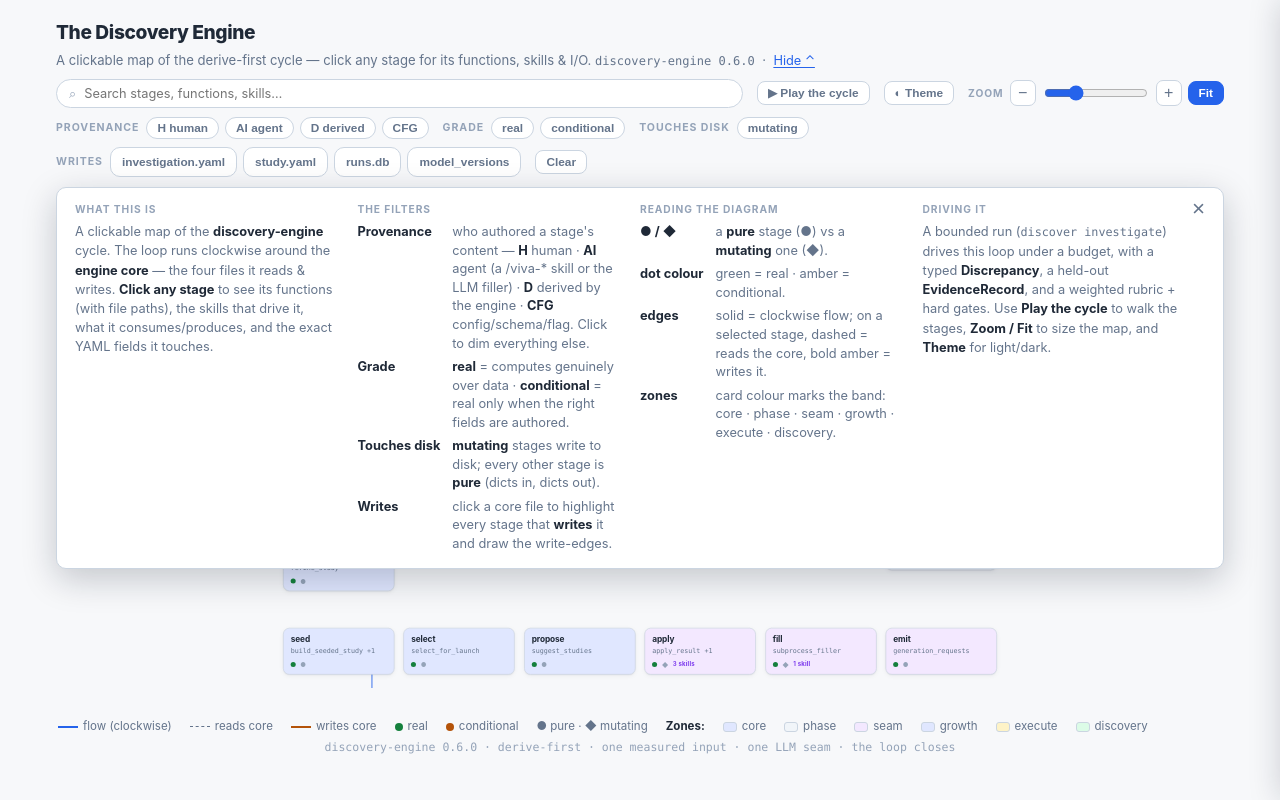
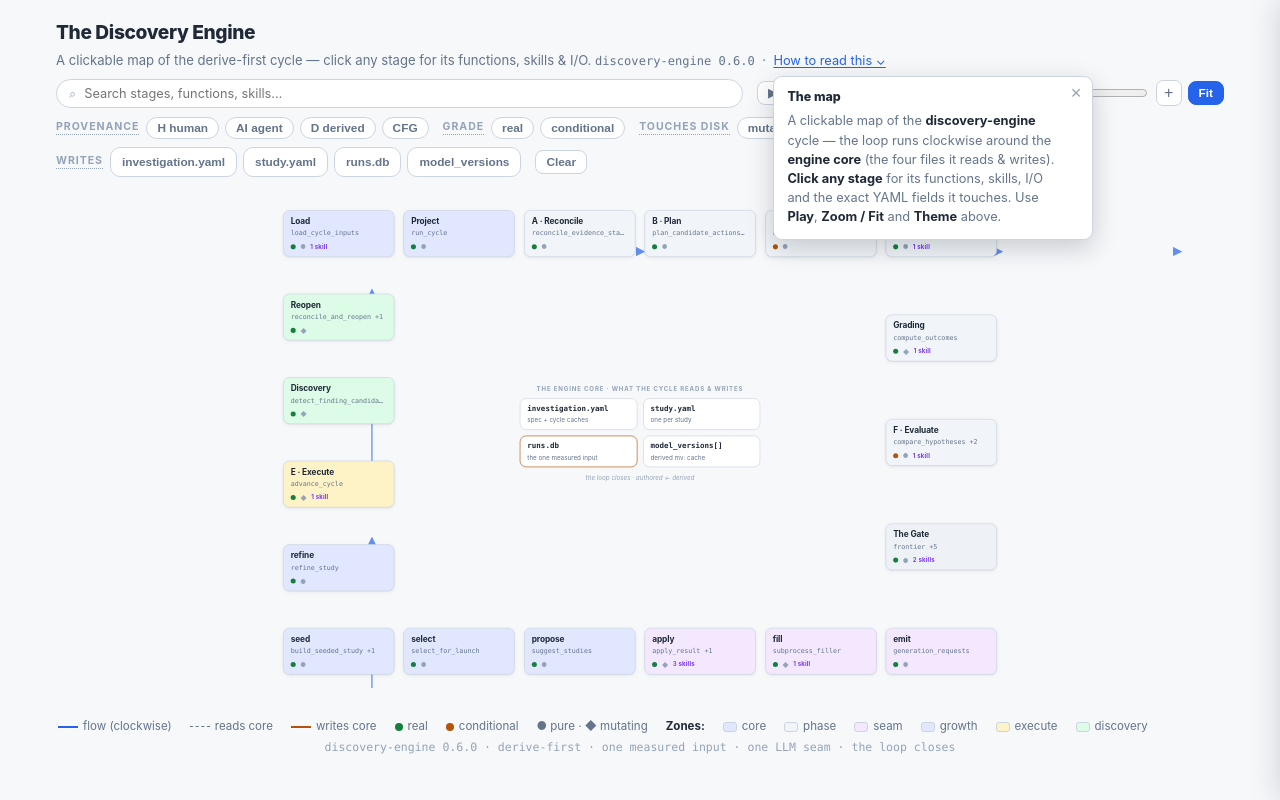
Before and after one commit to vivarium-collective/discovery-engine, a plain HTML site: page docs/cycle-map.html in a window 1280 px wide. Both pictures are taken after a click on the button "How to read this ⌄". Drawn offline with Linux system fonts and the light colour scheme.

Commit message:
fix(cycle-map): click-to-learn label popovers; fix stuck-open help panel
Root cause of the help panel starting open and not closing on the Pages build:
the page is served standalone (not inside the artifact skeleton), so there was
no [hidden]{display:none!important} and .help{display:grid} overrode the browser
default — forcing the panel open. Added [hidden]{display:none!important} to the
page's own CSS.

Replaced the big blocking panel with small contextual popovers: the filter
labels (Provenance / Grade / Touches disk / Writes) and 'How to read this' are
now clickable and open a brief explainer anchored to the clicked item, dismissed
by the x, click-outside, Esc, or clicking the same label again.

```diff
--- a/docs/cycle-map.html
+++ b/docs/cycle-map.html
@@ -47,9 +47,14 @@ code,.mono{font-family:var(--mono);font-size:.92em}
 
 header.top{padding-block:10px 6px;position:relative}
 .linkbtn{background:none;border:0;color:var(--accent);cursor:pointer;font:inherit;font-size:.8rem;padding:0;text-decoration:underline;text-underline-offset:2px}
-.help{position:absolute;top:100%;left:0;right:0;z-index:30;margin-top:4px;background:var(--surface);border:1px solid var(--line);border-radius:10px;padding:14px 40px 14px 18px;box-shadow:0 10px 34px rgba(15,23,42,.22);display:grid;grid-template-columns:repeat(auto-fit,minmax(255px,1fr));gap:12px 22px;max-height:72vh;overflow:auto}
-.helpx{position:absolute;top:8px;right:12px;border:0;background:transparent;color:var(--muted);font-size:1.4rem;line-height:1;cursor:pointer;padding:2px 6px;z-index:1}
-.helpx:hover{color:var(--ink)}
+[hidden]{display:none!important}
+.filtergrp>button.lbl{cursor:pointer;background:none;border:0;border-bottom:1px dotted var(--faint);padding:0 0 1px;font-family:inherit}
+.filtergrp>button.lbl:hover{color:var(--ink);border-bottom-color:var(--accent)}
+.pop{position:absolute;z-index:40;width:min(320px,88vw);background:var(--surface);border:1px solid var(--line);border-radius:9px;padding:11px 28px 12px 13px;box-shadow:0 8px 26px rgba(15,23,42,.2);font-size:.8rem;color:var(--muted);line-height:1.5}
+.pop h5{margin:0 0 5px;font-size:.78rem;color:var(--ink);font-weight:800}
+.pop b{color:var(--ink)}
+.pop .px{position:absolute;top:5px;right:7px;border:0;background:none;color:var(--faint);font-size:1.15rem;cursor:pointer;line-height:1;padding:2px 4px}
+.pop .px:hover{color:var(--ink)}
 .help .grp{min-width:0}
 .help h4{margin:0 0 5px;font-size:.64rem;letter-spacing:.09em;text-transform:uppercase;color:var(--faint)}
 .help p{margin:0;font-size:.8rem;color:var(--muted);line-height:1.5}
@@ -220,7 +225,7 @@ footer{color:var(--faint);font-size:.72rem;text-align:center;padding:4px 0 26px;
 <div class="wrap">
   <header class="top">
     <h1>The Discovery Engine</h1>
-    <p class="sub">A clickable map of the derive-first cycle — click any stage for its functions, skills &amp; I/O. <span class="mono" style="color:var(--muted)">discovery-engine 0.6.0</span> &nbsp;·&nbsp; <button class="linkbtn" id="helpbtn" aria-expanded="false">How to read this ⌄</button></p>
+    <p class="sub">A clickable map of the derive-first cycle — click any stage for its functions, skills &amp; I/O. <span class="mono" style="color:var(--muted)">discovery-engine 0.6.0</span> &nbsp;·&nbsp; <button class="linkbtn" data-pop="intro">How to read this ⌄</button></p>
     <div class="toolbar">
       <div class="search"><span style="color:var(--faint);font-size:.8rem">⌕</span><input id="q" placeholder="Search stages, functions, skills…" aria-label="Search" autocomplete="off"></div>
       <button class="iconbtn" id="play" aria-pressed="false">▶ Play the cycle</button>
@@ -233,54 +238,26 @@ footer{color:var(--faint);font-size:.72rem;text-align:center;padding:4px 0 26px;
       </div>
     </div>
     <div class="toolbar">
-      <div class="filtergrp"><span class="lbl" title="Who authored a stage: H human, AI agent, D derived by the engine, CFG config/schema">Provenance</span>
+      <div class="filtergrp"><button type="button" class="lbl" data-pop="prov">Provenance</button>
         <button class="pill" data-prov="H">H human</button>
         <button class="pill" data-prov="AI">AI agent</button>
         <button class="pill" data-prov="D">D derived</button>
         <button class="pill" data-prov="CFG">CFG</button>
       </div>
-      <div class="filtergrp"><span class="lbl" title="real = computes over data; conditional = real only when fields are authored">Grade</span>
+      <div class="filtergrp"><button type="button" class="lbl" data-pop="grade">Grade</button>
         <button class="pill" data-grade="real">real</button>
         <button class="pill" data-grade="conditional">conditional</button>
       </div>
-      <div class="filtergrp"><span class="lbl" title="mutating stages write to disk; the rest are pure (dicts in, dicts out)">Touches disk</span>
+      <div class="filtergrp"><button type="button" class="lbl" data-pop="purity">Touches disk</button>
         <button class="pill" data-purity="mutating">mutating</button>
       </div>
-      <div class="filtergrp"><span class="lbl" title="Click a core file to highlight every stage that writes it">Writes</span>
+      <div class="filtergrp"><button type="button" class="lbl" data-pop="writes">Writes</button>
         <button class="pill art" data-writes="investigation">investigation.yaml</button>
         <button class="pill art" data-writes="study">study.yaml</button>
         <button class="pill art" data-writes="runs">runs.db</button>
         <button class="pill art" data-writes="modelversions">model_versions</button>
       </div>
       <button class="iconbtn" id="clear">Clear</button>
-    </div>
-    <div class="help" id="help" hidden><button class="helpx" id="helpx" aria-label="Close help">&times;</button>
-      <div class="grp">
-        <h4>What this is</h4>
-        <p>A clickable map of the <b>discovery-engine</b> cycle. The loop runs clockwise around the <b>engine core</b> — the four files it reads &amp; writes. <b>Click any stage</b> to see its functions (with file paths), the skills that drive it, what it consumes/produces, and the exact YAML fields it touches.</p>
-      </div>
-      <div class="grp">
-        <h4>The filters</h4>
-        <dl>
-          <dt>Provenance</dt><dd>who authored a stage's content — <b>H</b> human · <b>AI</b> agent (a /viva-* skill or the LLM filler) · <b>D</b> derived by the engine · <b>CFG</b> config/schema/flag. Click to dim everything else.</dd>
-          <dt>Grade</dt><dd><b>real</b> = computes genuinely over data · <b>conditional</b> = real only when the right fields are authored.</dd>
-          <dt>Touches disk</dt><dd><b>mutating</b> stages write to disk; every other stage is <b>pure</b> (dicts in, dicts out).</dd>
-          <dt>Writes</dt><dd>click a core file to highlight every stage that <b>writes</b> it and draw the write-edges.</dd>
-        </dl>
-      </div>
-      <div class="grp">
-        <h4>Reading the diagram</h4>
-        <dl>
-          <dt>● / ◆</dt><dd>a <b>pure</b> stage (●) vs a <b>mutating</b> one (◆).</dd>
-          <dt>dot colour</dt><dd>green = real · amber = conditional.</dd>
-          <dt>edges</dt><dd>solid = clockwise flow; on a selected stage, dashed = reads the core, bold amber = writes it.</dd>
-          <dt>zones</dt><dd>card colour marks the band: core · phase · seam · growth · execute · discovery.</dd>
-        </dl>
-      </div>
-      <div class="grp">
-        <h4>Driving it</h4>
-        <p>A bounded run (<code>discover investigate</code>) drives this loop under a budget, with a typed <b>Discrepancy</b>, a held-out <b>EvidenceRecord</b>, and a weighted rubric + hard gates. Use <b>Play the cycle</b> to walk the stages, <b>Zoom / Fit</b> to size the map, and <b>Theme</b> for light/dark.</p>
-      </div>
     </div>
   </header>
 
@@ -816,13 +793,34 @@ zoomEl.addEventListener("input",()=>{userZoom=parseFloat(zoomEl.value);applyFit(
 document.getElementById("fit").addEventListener("click",()=>{userZoom=null;applyFit();});
 document.getElementById("zoomin").addEventListener("click",()=>{userZoom=Math.min(1.3,(userZoom==null?Z:userZoom)+0.1);applyFit();});
 document.getElementById("zoomout").addEventListener("click",()=>{userZoom=Math.max(0.4,(userZoom==null?Z:userZoom)-0.1);applyFit();});
-const helpbtn=document.getElementById("helpbtn"), helpEl=document.getElementById("help");
-function setHelp(open){helpEl.hidden=!open;helpbtn.setAttribute("aria-expanded",String(open));helpbtn.textContent=open?"Hide ⌃":"How to read this ⌄";}
-helpbtn.addEventListener("click",e=>{e.stopPropagation();setHelp(helpEl.hidden);});
-document.getElementById("helpx").addEventListener("click",()=>setHelp(false));
-helpEl.addEventListener("click",e=>e.stopPropagation());
-document.addEventListener("click",()=>{if(!helpEl.hidden)setHelp(false);});
-document.addEventListener("keydown",e=>{if(e.key==="Escape"&&!helpEl.hidden)setHelp(false);});
+/* small contextual popovers: click a label (Provenance / Grade / …) for a brief explainer */
+const POPS={
+ intro:["The map","A clickable map of the <b>discovery-engine</b> cycle — the loop runs clockwise around the <b>engine core</b> (the four files it reads &amp; writes). <b>Click any stage</b> for its functions, skills, I/O and the exact YAML fields it touches. Use <b>Play</b>, <b>Zoom / Fit</b> and <b>Theme</b> above."],
+ prov:["Provenance","Who authored a stage's content: <b>H</b> human · <b>AI</b> agent (a /viva-* skill or the LLM filler) · <b>D</b> derived by the engine · <b>CFG</b> config/schema. Click a pill to dim everything else."],
+ grade:["Grade","<b>real</b> = computes genuinely over data. <b>conditional</b> = real only when the right fields are authored."],
+ purity:["Touches disk","<b>mutating</b> stages (◆) write to disk. Every other stage is <b>pure</b> (●) — dicts in, dicts out."],
+ writes:["Writes","Click a core file (investigation.yaml / study.yaml / runs.db / model_versions) to highlight every stage that <b>writes</b> it and draw the write-edges."],
+};
+const popHost=document.querySelector("header.top");
+const pop=document.createElement("div"); pop.className="pop"; pop.hidden=true; popHost.appendChild(pop);
+let popKey=null;
+function hidePop(){pop.hidden=true;popKey=null;}
+function showPop(anchor,key){
+  const d=POPS[key]; if(!d)return;
+  pop.innerHTML='<button class="px" aria-label="Close">&times;</button><h5>'+d[0]+'</h5>'+d[1];
+  pop.hidden=false; popKey=key;
+  const hr=popHost.getBoundingClientRect(), lr=anchor.getBoundingClientRect();
+  let left=lr.left-hr.left; const maxLeft=hr.width-pop.offsetWidth-8; if(left>maxLeft)left=Math.max(8,maxLeft);
+  pop.style.left=left+"px"; pop.style.top=(lr.bottom-hr.top+6)+"px";
+  pop.querySelector(".px").addEventListener("click",ev=>{ev.stopPropagation();hidePop();});
+}
+document.querySelectorAll("[data-pop]").forEach(b=>b.addEventListener("click",e=>{
+  e.stopPropagation(); const k=b.getAttribute("data-pop");
+  if(popKey===k)hidePop(); else showPop(b,k);
+}));
+pop.addEventListener("click",e=>e.stopPropagation());
+document.addEventListener("click",()=>{if(!pop.hidden)hidePop();});
+document.addEventListener("keydown",e=>{if(e.key==="Escape"&&!pop.hidden)hidePop();});
 
 let rt;addEventListener("resize",()=>{clearTimeout(rt);rt=setTimeout(layout,120);});
 window.addEventListener("load",()=>{layout();const h=location.hash.slice(1);if(h&&byId[h])select(h,false);});
```
